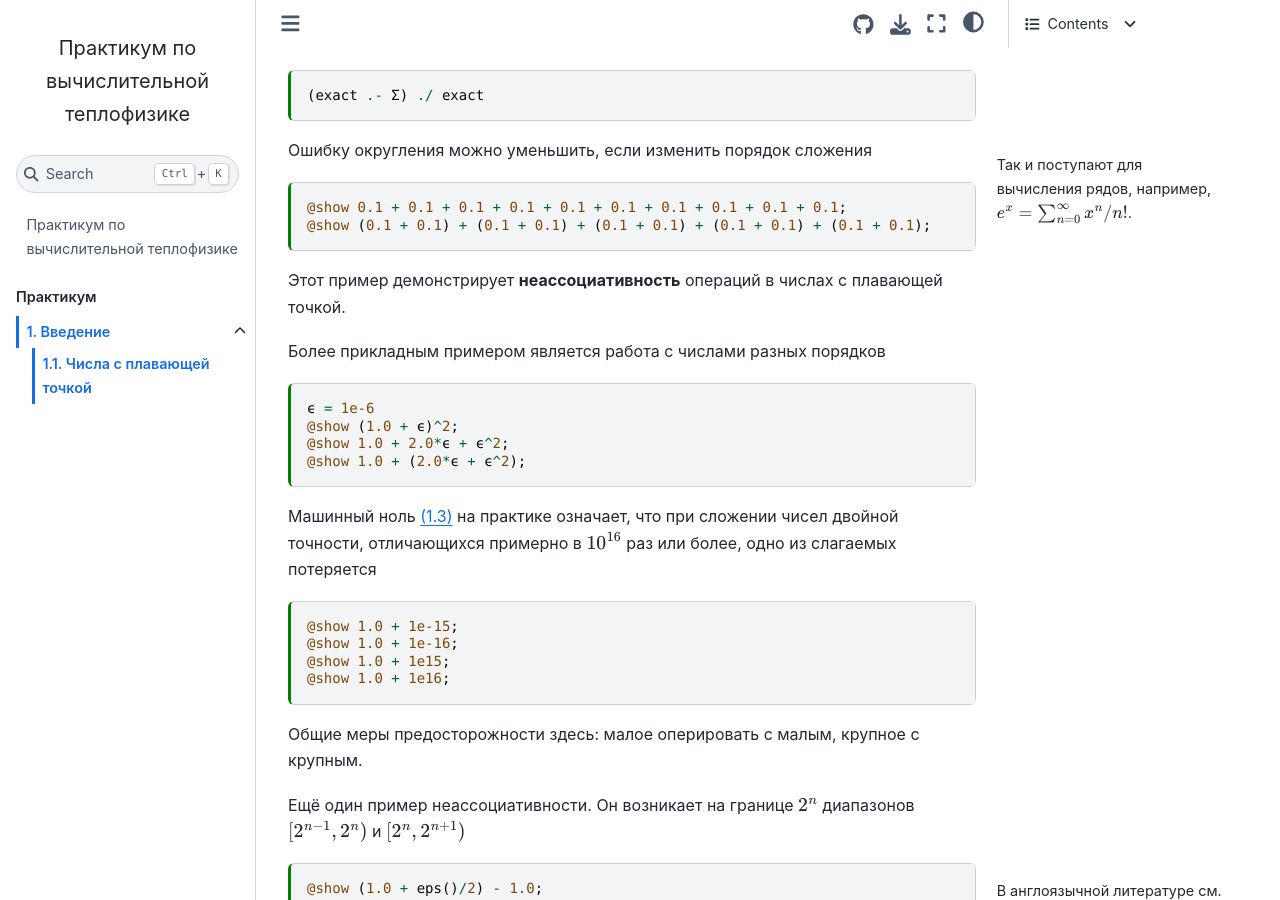
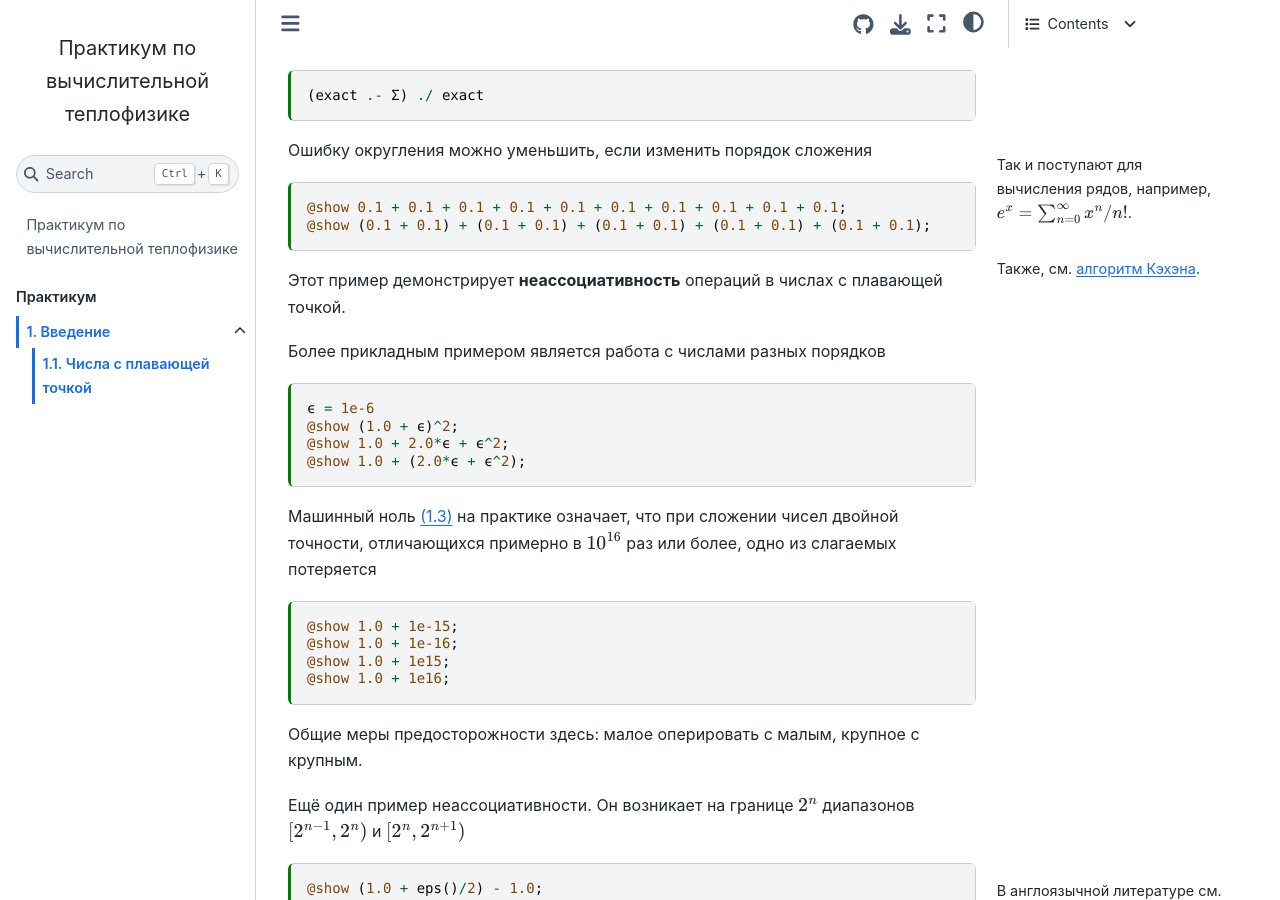
Before and after one commit to stepanzh/computational_thermodynamics, a Jupyter Book: the page built from book/intro/float.md, in a window 1280 px wide and 900 px high, scrolled down 4999 px. Built offline with Jupyter Book 1.0.4 settings and Sphinx 7.4.7 and the Sphinx Book theme 1.1.4, drawn with Linux system fonts in a browser that asks for light colours.

Commit message:
Ссылка на алг. Кэхэна

````diff
--- a/book/intro/float.md
+++ b/book/intro/float.md
@@ -259,6 +259,10 @@ ks = [10.0, 100.0, 1000.0, 10000.0]
 ```{margin}
 Так и поступают для вычисления рядов, например, $e^x = \sum_{n=0}^\infty x^n /n!$.
 ```
+
+```{margin}
+Также, см. [алгоритм Кэхэна](https://ru.wikipedia.org/wiki/%D0%90%D0%BB%D0%B3%D0%BE%D1%80%D0%B8%D1%82%D0%BC_%D0%9A%D1%8D%D1%85%D1%8D%D0%BD%D0%B0).
+```
 Ошибку округления можно уменьшить, если изменить порядок сложения
 
 ```{code-cell}
````
